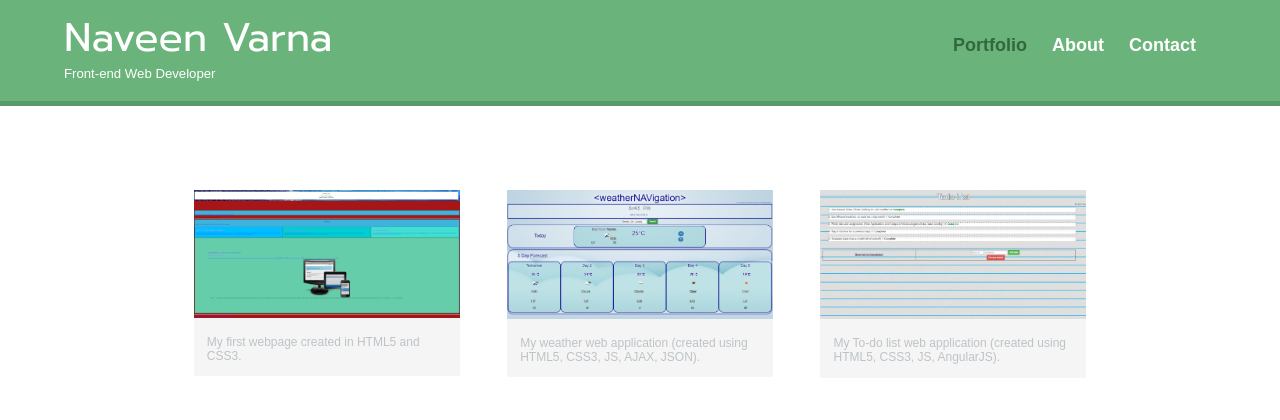
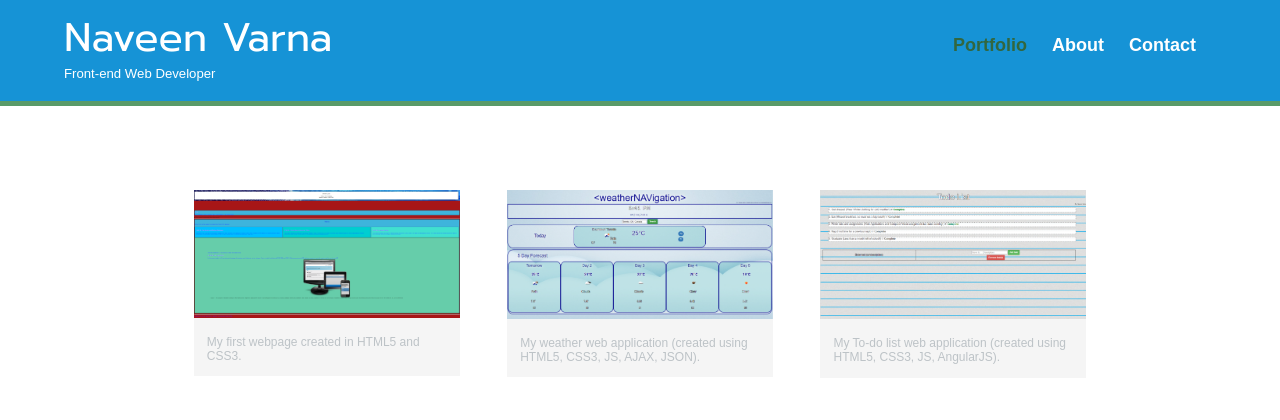
Before and after one commit to NaveenVarna/portfolio, a PHP site: page / in a window 1280 px wide. Shown: the top 420 px of the page. Run offline with PHP 8.4, Linux system fonts and the light colour scheme.

Commit message:
color change

```diff
--- a/css/main.css
+++ b/css/main.css
@@ -174,13 +174,13 @@
 
 /* Green header */
 header {
-  background: #6ab47b;
-  border-color: #599a68;
+  background: #1693D6;
+  border-color: #1588C5;
 }
 
 /* Nav bg on mobile */
 nav {
-  background: #599a68;
+  background: #41A7EE;
 }
 
 /* Logo text */
```
